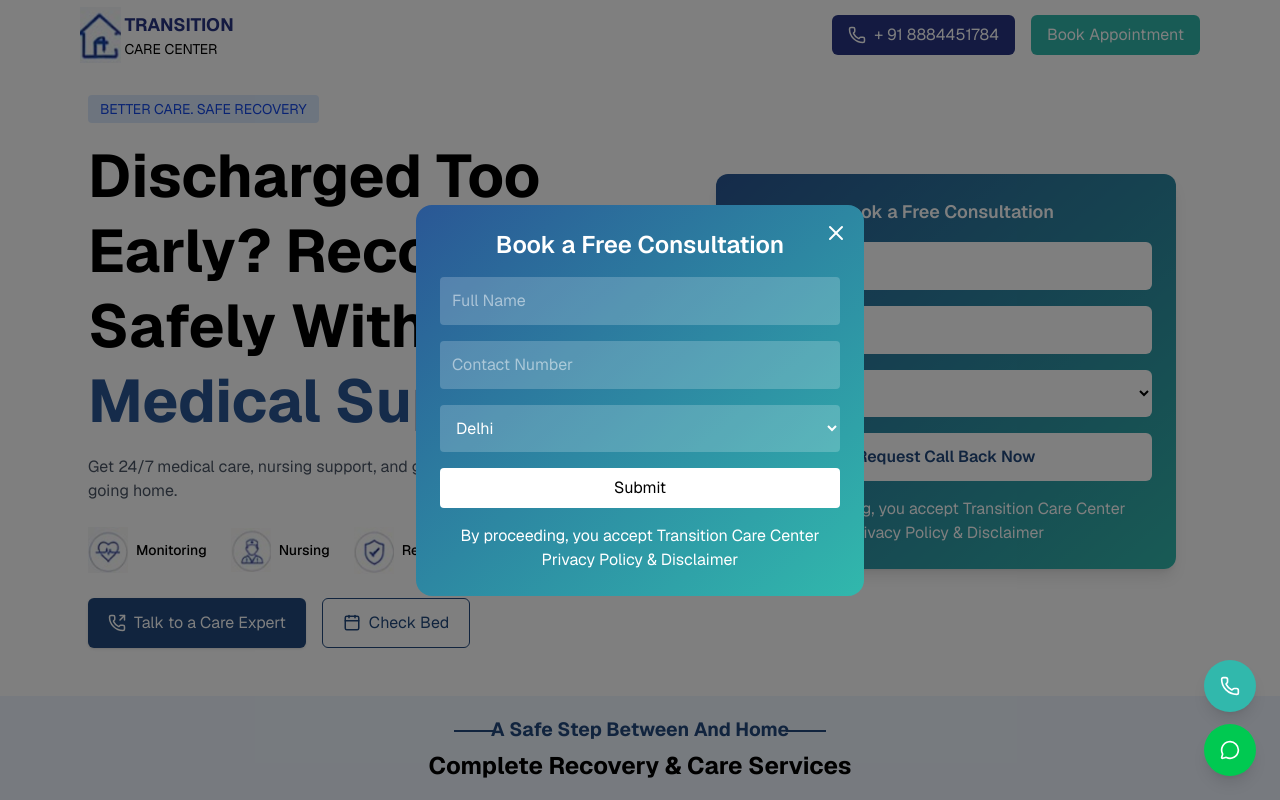
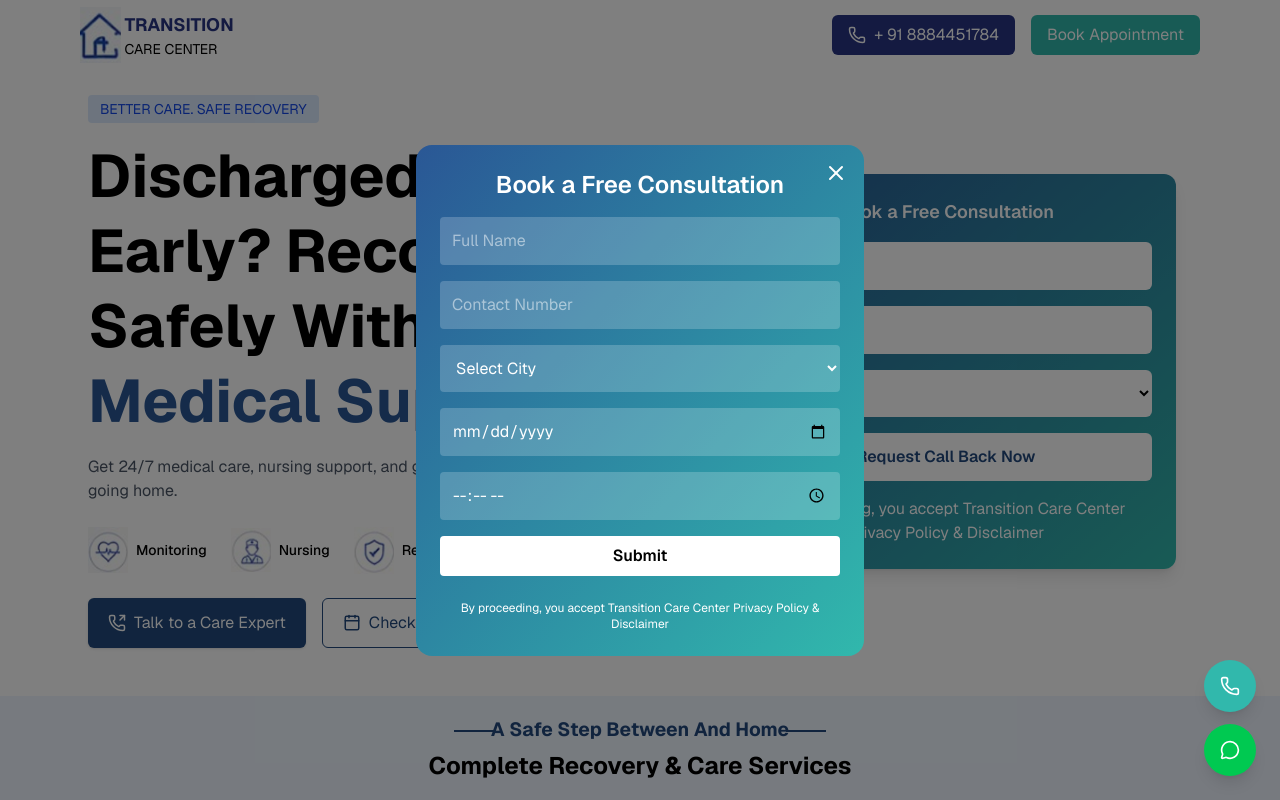
Before and after one commit to AmarJeetSharma6802/Earnest-Fintech, a Next.js app: page /doctor in a window 1280 px wide. Both pictures are taken after a click on the item "Book Appointment". Shown: the top 800 px of the page. Built offline with nearby package versions, Linux system fonts and the light colour scheme; no server answers.

Commit message:
feat: enhance ModelForm with form handling, validation, and submission logic

```diff
--- a/src/app/component/ModelForm.tsx
+++ b/src/app/component/ModelForm.tsx
@@ -1,12 +1,25 @@
 "use client";
-import React, { useEffect, useRef } from "react";
+import React, { useEffect, useRef, useState } from "react";
 import { X } from "lucide-react";
 import { useModal } from "../ModalProvider";
+import api from "@/lib/api"; // 👈 tumhara axios instance
 
 function ModelForm() {
   const { isOpen, closeModal } = useModal();
   const modalRef = useRef<HTMLDivElement | null>(null);
 
+  const [formData, setFormData] = useState({
+    fullName: "",
+    phone: "",
+    city: "",
+    date: "",
+    time: "",
+  });
+
+  const [loading, setLoading] = useState(false);
+  const [message, setMessage] = useState("");
+
+  // 👉 Outside click close
   useEffect(() => {
     const handleClickOutside = (e: MouseEvent) => {
       if (modalRef.current && !modalRef.current.contains(e.target as Node)) {
@@ -20,12 +33,58 @@ function ModelForm() {
 
   if (!isOpen) return null;
 
+  // 👉 Handle input change
+  const handleChange = (
+    e: React.ChangeEvent<HTMLInputElement | HTMLSelectElement>
+  ) => {
+    setFormData({
+      ...formData,
+      [e.target.name]: e.target.value,
+    });
+  };
+
+  // 👉 Submit
+  const handleSubmit = async (e: React.FormEvent) => {
+    e.preventDefault();
+
+    try {
+      setLoading(true);
+      setMessage("");
+
+      const res = await api.post("/auth/book", formData);
+
+      setMessage(res.data.message || "Booking successful ✅");
+
+      // reset form
+      setFormData({
+        fullName: "",
+        phone: "",
+        city: "",
+        date: "",
+        time: "",
+      });
+
+      // auto close after 2 sec
+      setTimeout(() => {
+        closeModal();
+      }, 2000);
+
+    } catch (error: any) {
+      console.error(error);
+      setMessage(error?.response?.data?.message || "Something went wrong ❌");
+    } finally {
+      setLoading(false);
+    }
+  };
+
   return (
-    <div className="fixed inset-0 flex items-center justify-center bg-black/50 z-50">
+    <div className="fixed inset-0 flex items-center justify-center bg-black/50 z-50 px-4">
+
       <div
         ref={modalRef}
         className="relative w-full max-w-md rounded-2xl bg-gradient-to-br from-[#2A5795] to-[#31B8AC] p-6 text-white"
       >
+        {/* ❌ Close */}
         <button
           onClick={closeModal}
           className="absolute top-4 right-4 cursor-pointer"
@@ -33,33 +92,89 @@ function ModelForm() {
           <X />
         </button>
 
-       <h2 className='text-center text-2xl font-semibold text-white mb-4'>
-        Book a Free Consultation
-      </h2>
+        <h2 className="text-center text-2xl font-semibold mb-4">
+          Book a Free Consultation
+        </h2>
 
-        <form className="space-y-4">
+        <form onSubmit={handleSubmit} className="space-y-4">
+
+          {/* Name */}
           <input
-            type="text"
+            name="fullName"
+            value={formData.fullName}
+            onChange={handleChange}
             placeholder="Full Name"
             className="w-full p-3 rounded bg-white/20"
+            required
           />
 
+          {/* Phone */}
           <input
-            type="tel"
+            name="phone"
+            value={formData.phone}
+            onChange={handleChange}
             placeholder="Contact Number"
             className="w-full p-3 rounded bg-white/20"
+            required
           />
 
-          <select className="w-full p-3 rounded bg-white/20">
-            <option className="text-black">Delhi</option>
-            <option className="text-black">Gurugram</option>
-            <option className="text-black">Noida</option>
+          {/* City */}
+          <select
+            name="city"
+            value={formData.city}
+            onChange={handleChange}
+            className="w-full p-3 rounded bg-white/20"
+            required
+          >
+            <option value="" disabled className="text-black">
+              Select City
+            </option>
+            <option className="text-black">DELHI</option>
+            <option className="text-black">GURUGRAM</option>
+            <option className="text-black">NOIDA</option>
+            <option className="text-black">BANGALORE</option>
+            <option className="text-black">KOLKATA</option>
+            <option className="text-black">CHANDIGARH</option>
+            <option className="text-black">UP</option>
           </select>
 
-          <button className="w-full bg-white text-black py-2 rounded">
-            Submit
+          {/* Date */}
+          <input
+            type="date"
+            name="date"
+            value={formData.date}
+            onChange={handleChange}
+            className="w-full p-3 rounded bg-white/20"
+            required
+          />
+
+          {/* Time */}
+          <input
+            type="time"
+            name="time"
+            value={formData.time}
+            onChange={handleChange}
+            className="w-full p-3 rounded bg-white/20"
+            required
+          />
+
+          {/* Submit */}
+          <button
+            disabled={loading}
+            className="w-full bg-white text-black py-2 rounded font-semibold"
+          >
+            {loading ? "Booking..." : "Submit"}
           </button>
-          <p className=' text-center text-white'>By proceeding, you accept Transition Care Center Privacy Policy & Disclaimer</p>
+
+          {/* Message */}
+          {message && (
+            <p className="text-center text-sm mt-2">{message}</p>
+          )}
+
+          <p className="text-center text-xs mt-2">
+            By proceeding, you accept Transition Care Center Privacy Policy &
+            Disclaimer
+          </p>
         </form>
       </div>
     </div>
```
